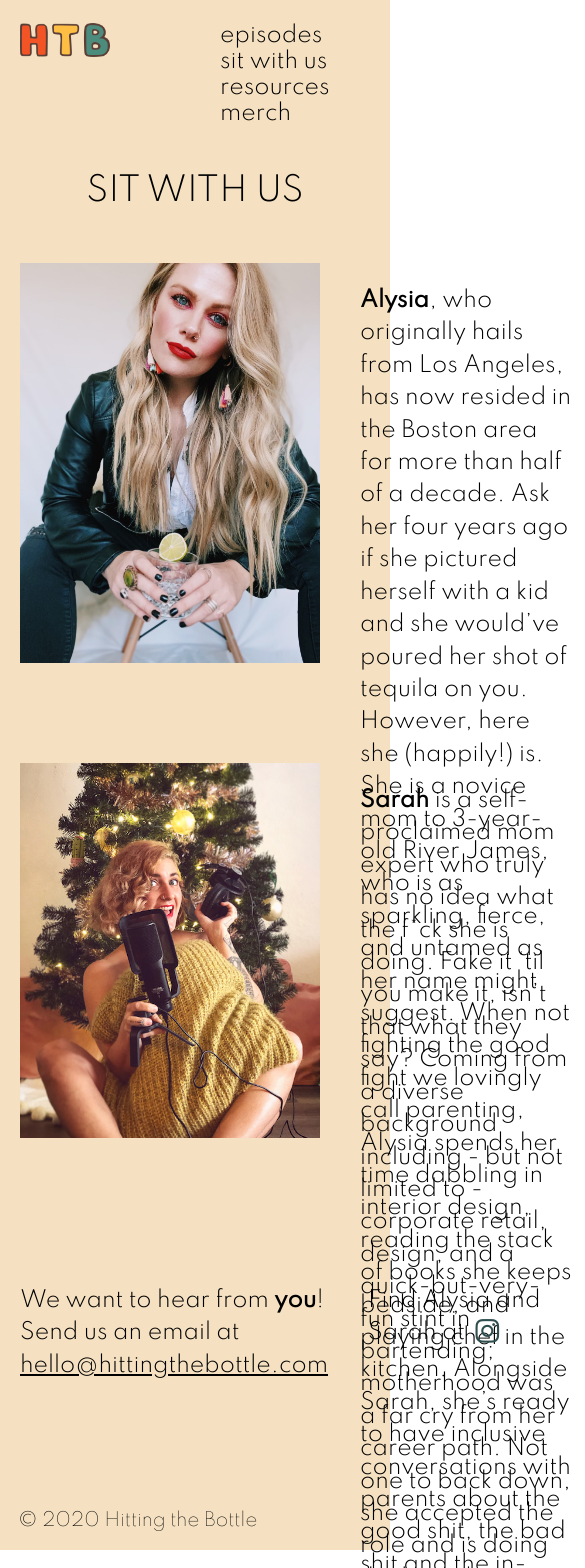
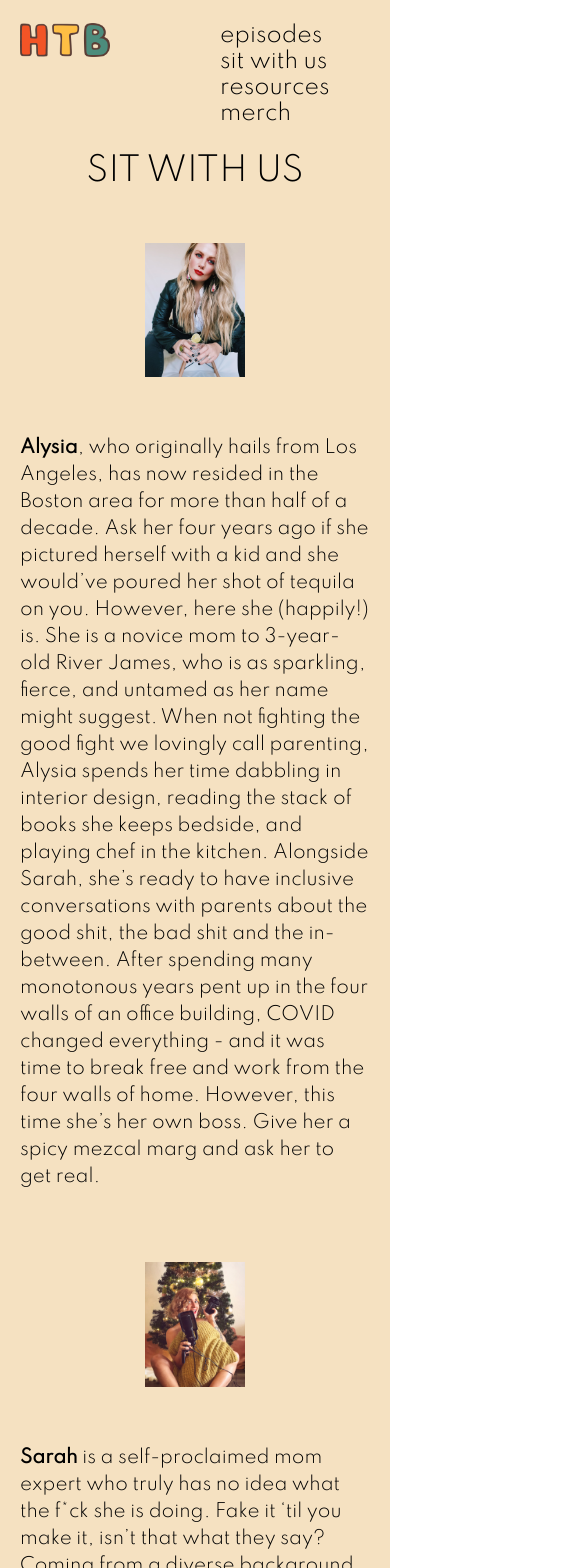
Before and after one commit to gavinoconnor/htb-pod, a React (Create React App) app: page /sitwithus in a window 390 px wide. Shown: the top 1568 px of the page, 585 px wide, since content can reach past the window. Built offline with nearby package versions, Linux system fonts and the light colour scheme.

Commit message:
add responsive css for sit-with-us

```diff
--- a/src/components/Home/Home.js
+++ b/src/components/Home/Home.js
@@ -1,11 +1,21 @@
 import React from 'react';
 
 import './Home.css';
+
+// import images
 import backgroundImage from '../../assets/HTB_Final_Girls_1x1.png';
 import founderPhoto from '../../assets/Cheers_photo.png';
 import logoImage from '../../assets/HTB_Final_Logo_1x1.png';
 
 class Home extends React.Component {
+// "preload" images
+  componentDidMount() {
+    const imageList = [backgroundImage, founderPhoto, logoImage]
+    imageList.forEach((image) => {
+      new Image().src = image;
+    });
+  }
+
   render() {
     return (
       <div className='home'>
--- a/src/components/OurStory/OurStory.css
+++ b/src/components/OurStory/OurStory.css
@@ -4,10 +4,24 @@
   grid-template-rows: 500px 500px 250px;
 }
 
+@media only screen and (max-width: 560px) {
+  .about {
+    display: grid;
+    grid-template-columns: 1fr;
+    grid-template-rows: 1% 45% 1% 45% 5%;
+  }
+ }
+
 .about img {
-  max-width: 300px;
+  max-width: 275px;
   padding: 20px;
 }
+
+@media only screen and (max-width: 560px) {
+  .about img {
+    max-width: 100px;
+  }
+ }
 
 .about a {
   color: inherit;
@@ -19,6 +33,12 @@
   line-height: 1.5em;
 }
 
+@media only screen and (max-width: 560px) {
+  .about p {
+    font-size: 1rem;
+  }
+ }
+
 .fa-instagram {
   color: darkslategray;
 }
@@ -27,20 +47,73 @@
   display: grid;
   grid-column: 1 / -1;
 }
+@media only screen and (max-width: 560px) {
+  .alysia {
+    display: grid;
+    grid-row-start: 1;
+  }
+ }
+ @media only screen and (max-width: 560px) {
+   .alysia img {
+     grid-row-start: 1;
+     place-self: center;
+   }
+  }
+
 .alysia p {
   grid-column-start: 2;
 }
+
+ @media only screen and (max-width: 560px) {
+  .alysia p {
+    grid-column-start: 1;
+    grid-row-start: 2;
+  }
+ }
 
 .sarah {
   display: grid;
   grid-column: 1 / -1;
 }
+
 .sarah p {
   grid-column-start: 2;
 }
+
+@media only screen and (max-width: 560px) {
+  .sarah {
+    display: grid;
+    grid-row-start: 3;
+  }
+ }
+@media only screen and (max-width: 560px) {
+ .sarah p {
+   grid-column-start: 1;
+   grid-row-start: 4;
+ }
+}
+@media only screen and (max-width: 560px) {
+  .sarah img {
+    grid-row-start: 3;
+    place-self: center;
+  }
+ }
 
 .more {
   display: grid;
   grid-template-columns: 1fr 1fr;
   grid-column: 1 / -1;
 }
+
+@media only screen and (max-width: 560px) {
+  .more {
+    display: grid;
+    grid-row-start: 5;
+  }
+}
+
+@media only screen and (max-width: 560px) {
+  .hide {
+    display: none;
+  }
+}
--- a/src/components/OurStory/OurStory.js
+++ b/src/components/OurStory/OurStory.js
@@ -11,12 +11,12 @@ class OurStory extends React.Component {
       <div className='about'>
 
         <div className="alysia">
-          <img src={Alysia} alt=""/>
+          <img src={Alysia} alt="alysia"/>
           <p><strong>Alysia</strong>, who originally hails from Los Angeles, has now resided in the Boston area for more than half of a decade. Ask her four years ago if she pictured herself with a kid and she would’ve poured her shot of tequila on you. However, here she (happily!) is. She is a novice mom to 3-year-old River James, who is as sparkling, fierce, and untamed as her name might suggest.  When not fighting the good fight we lovingly call parenting, Alysia spends her time dabbling in interior design, reading the stack of books she keeps bedside, and playing chef in the kitchen. Alongside Sarah, she’s ready to have inclusive conversations with parents about the good shit, the bad shit and the in-between. After spending many monotonous years pent up in the four walls of an office building, COVID changed everything - and it was time to break free and work from the four walls of home. However, this time she’s her own boss. Give her a spicy mezcal marg and ask her to get real.</p>
         </div>
 
         <div className="sarah">
-          <img src={Sarah} alt=""/>
+          <img src={Sarah} alt="sarah"/>
           <p><strong>Sarah</strong> is a self-proclaimed mom expert who truly has no idea what the f*ck she is doing. Fake it ‘til you make it, isn’t that what they say?  Coming from a diverse background including - but not limited to - corporate retail, design, and a quick-but-very-fun stint in bartending; motherhood was a far cry from her career path. Not one to back down, she accepted the role and is doing the best she can. She is a single mama to a sprightly three-year-old Owen Fox, who is an actual tornado of love and mischief. After quite the life-changing move from the east coast to the west to help a friend launch a new business... a global pandemic hit.  So what does a single mother, unemployed, living across the country from her support system do? Her best to create a community of people who also have no fucking clue what they are doing, drink in hand. Alongside Alysia, Sarah wants to create a safe space to talk about shit: the good, the bad, and the especially hideous. Time to slide down a bourbon on the rocks, sit crooked, and talk straight.</p>
         </div>
 
@@ -24,7 +24,7 @@ class OurStory extends React.Component {
           <p>We want to hear from <strong>you</strong>! Send us an email at <u><a href='mailto:hello@hittingthebottle.com'>hello@hittingthebottle.com</a></u>
           </p>
 
-          <p>Find Alysia and Sarah at <a href='https://www.instagram.com/hittingthebottle/' target='_blank' rel="noopener noreferrer"><i className='fab fa-instagram fa-lg fa-fw'></i>
+          <p className='hide'>Find Alysia and Sarah at <a href='https://www.instagram.com/hittingthebottle/' target='_blank' rel="noopener noreferrer"><i className='fab fa-instagram fa-lg fa-fw'></i>
           </a>
           </p>
         </div>
--- a/src/containers/SitWithUs/SitWithUs.css
+++ b/src/containers/SitWithUs/SitWithUs.css
@@ -5,6 +5,6 @@
 
 @media only screen and (max-width: 560px) {
   .sitwithus {
-    margin-top: 80px;
+    margin-top: 60px;
   }
  }
```
